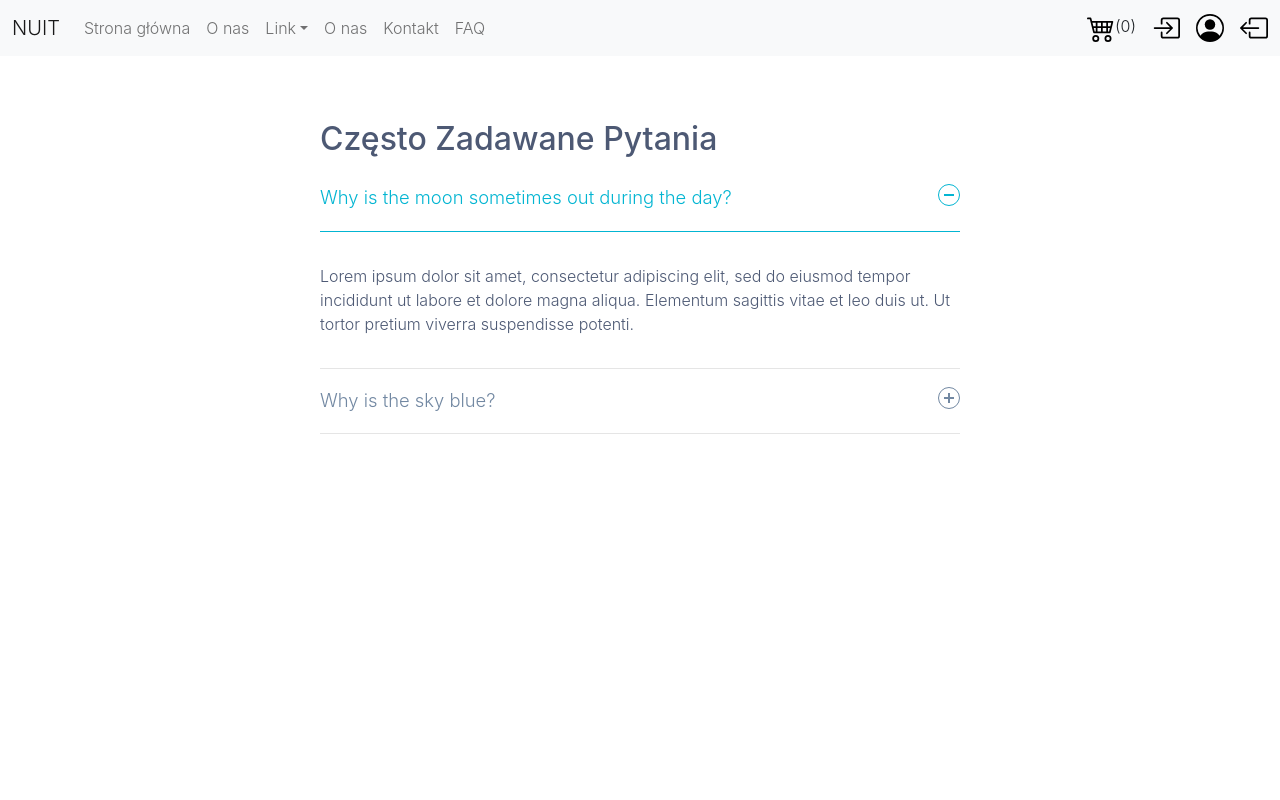
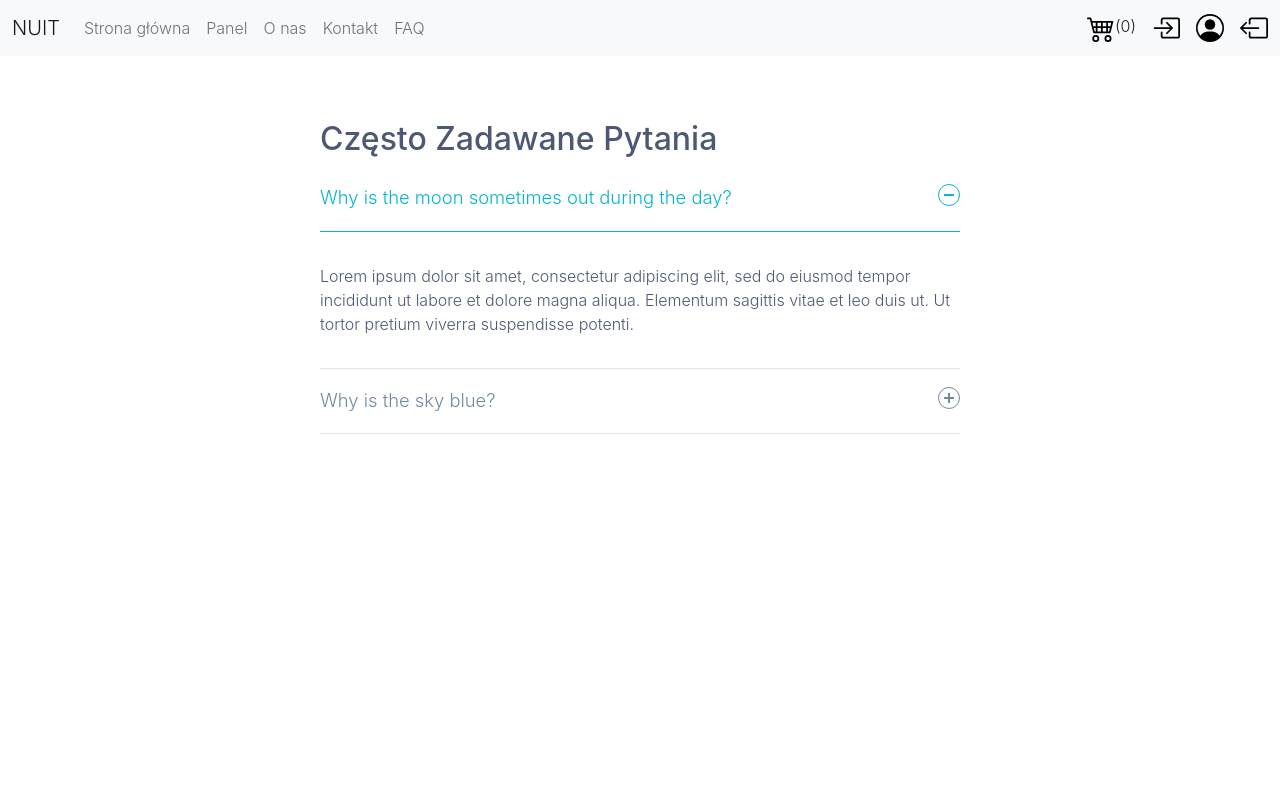
Before and after one commit to bdaf/Internet_shop, a React (Create React App) app in the folder frontend/: page /faq in a window 1280 px wide. Shown: the top 800 px of the page. Built offline with nearby package versions, Linux system fonts and the light colour scheme.

Commit message:
add panel to navbar

```diff
--- a/frontend/src/components/Navbar/Navbar.js
+++ b/frontend/src/components/Navbar/Navbar.js
@@ -38,15 +38,7 @@ const Navbars = (props) => {
                         navbarScroll
                     >
                         <Nav.Link href="/">Strona główna</Nav.Link>
-                        <Nav.Link>O nas</Nav.Link>
-                        <NavDropdown title="Link" id="navbarScrollingDropdown">
-                            <NavDropdown.Item href="#action3">Action</NavDropdown.Item>
-                            <NavDropdown.Item href="#action4">Another action</NavDropdown.Item>
-                            <NavDropdown.Divider />
-                            <NavDropdown.Item href="#action5">
-                                Something else here
-                            </NavDropdown.Item>
-                        </NavDropdown>
+                        <Nav.Link href="/panel">Panel</Nav.Link>
                         <Nav.Link href="/about">
                             O nas
                         </Nav.Link>
```
